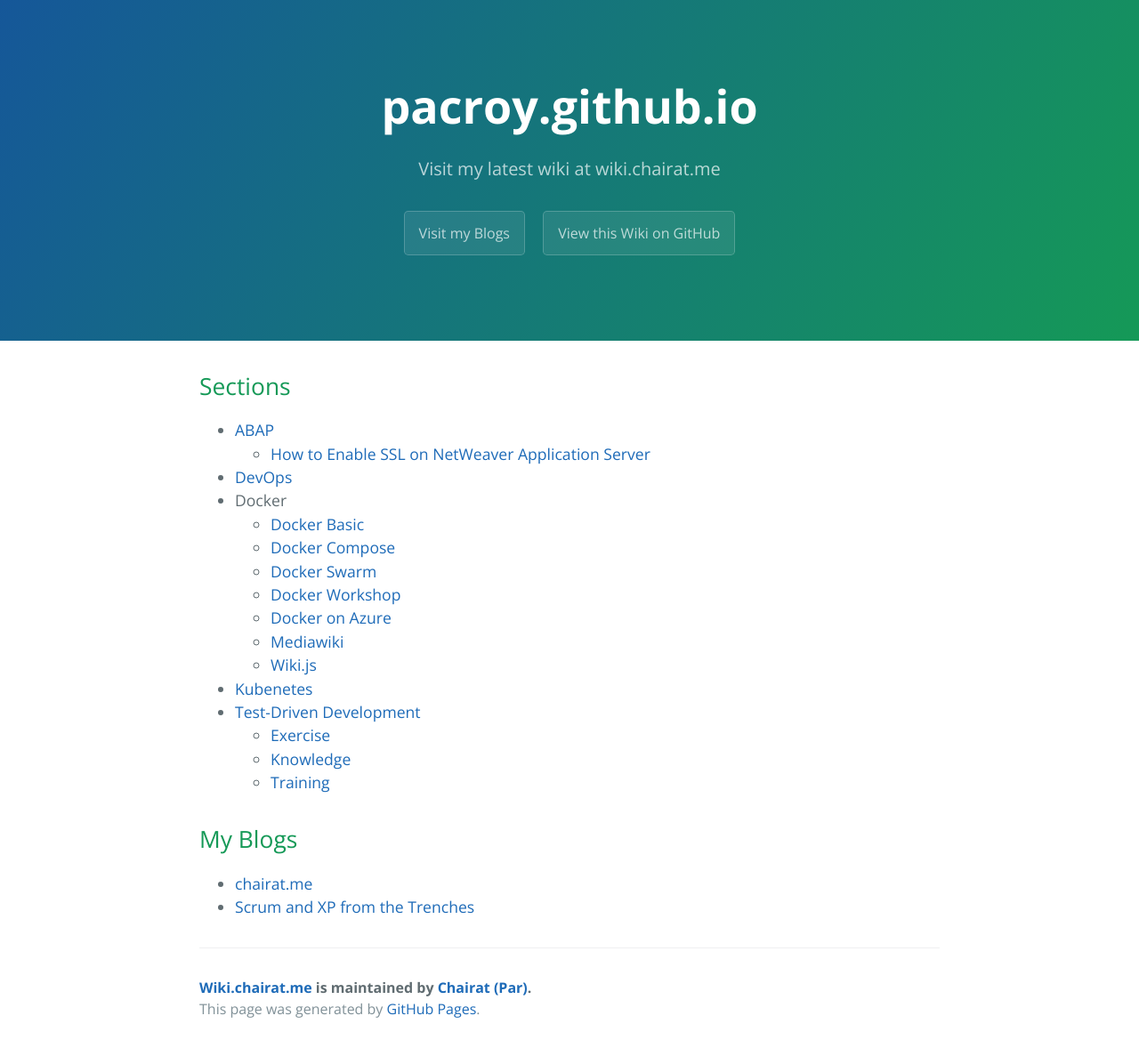
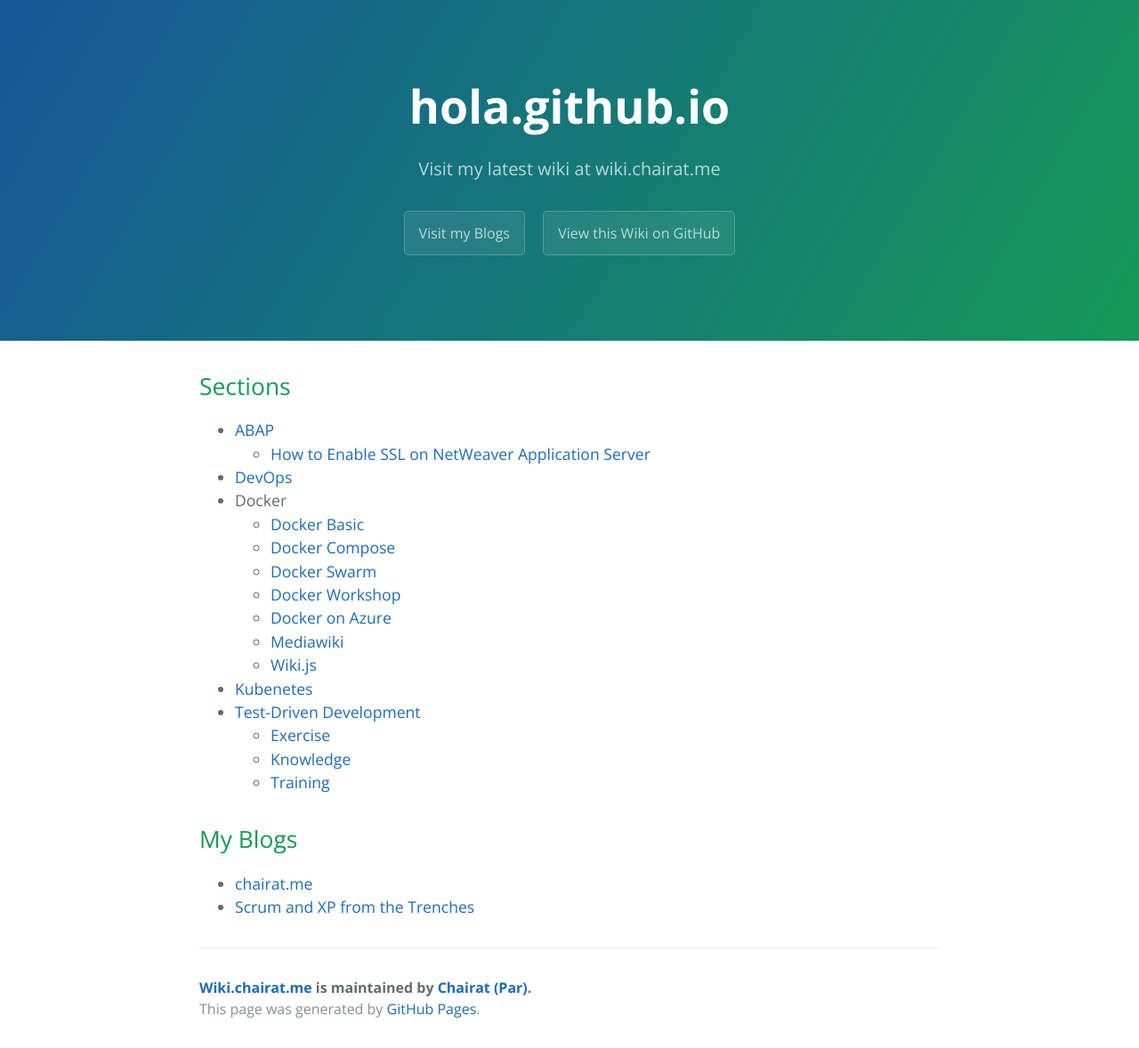
Before and after one commit to shruti170901/hola.github.io, a Jekyll site: the page built from index.md, in a window 1280 px wide. Shown: the whole page at 89% size. Built offline with Jekyll 4.4.1, drawn with Linux system fonts in a browser that asks for light colours; our own code applies the rules of GitHub Pages for plain Markdown files.

Commit message:
Update _config.yml

```diff
--- a/_config.yml
+++ b/_config.yml
@@ -1,4 +1,4 @@
-title: pacroy.github.io
+title: hola.github.io
 description: Visit my latest wiki at wiki.chairat.me
 show_downloads: false
 google_analytics: UA-89685926-4
```
